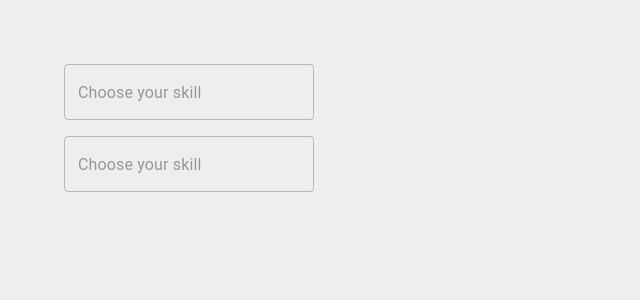
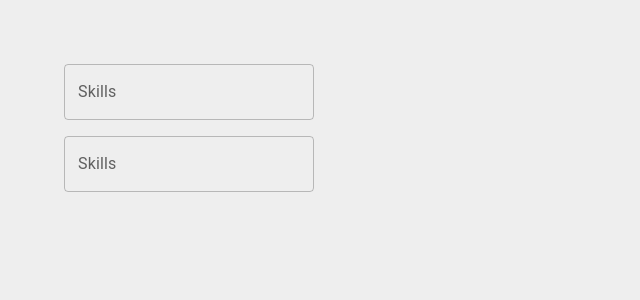
Before and after one commit to chayan-1906/material-ui-demo, a React (Vite) app: page /autocomplete in a window 1280 px wide. Shown: the top 300 px of the page, without its empty margins (0-640 px from the left). Built offline with nearby package versions, Linux system fonts and the light colour scheme.

Commit message:
mui autocomplete Type "string" is not assignable to type "SetStateAction<Skill | null>" issue fixed

```diff
--- a/src/components/MuiAutoComplete.tsx
+++ b/src/components/MuiAutoComplete.tsx
@@ -1,5 +1,5 @@
-import {Autocomplete, Stack, TextField} from '@mui/material';
-import {useState} from 'react';
+import {Autocomplete, Stack, TextField} from '@mui/material'
+import {useState} from 'react'
 
 type Skill = {
     id: string,
@@ -20,18 +20,18 @@ export const MuiAutoComplete = () => {
     return (
         <Stack spacing={2} width='250px'>
             <Autocomplete
-                renderInput={(params) => <TextField {...params} placeholder='Choose your skill'/>}
+                renderInput={(params) => <TextField {...params} label='Skills' placeholder='Choose your skill'/>}
                 options={skills}
                 value={value}
-                onChange={(event: any, newValue: string | null) => setValue(newValue)}
+                onChange={(_event: any, newValue: string | null) => setValue(newValue)}
                 freeSolo
             />
 
             <Autocomplete
-                renderInput={(params) => <TextField {...params} placeholder='Choose your skill'/>}
+                renderInput={(params) => <TextField {...params} label='Skills' placeholder='Choose your skill'/>}
                 options={skillOptions}
                 value={skill}
-                onChange={(event: any, newValue: string | null) => setSkill(newValue)}
+                onChange={(_event: any, newValue: Skill | null) => setSkill(newValue)}
                 freeSolo
             />
         </Stack>
```
